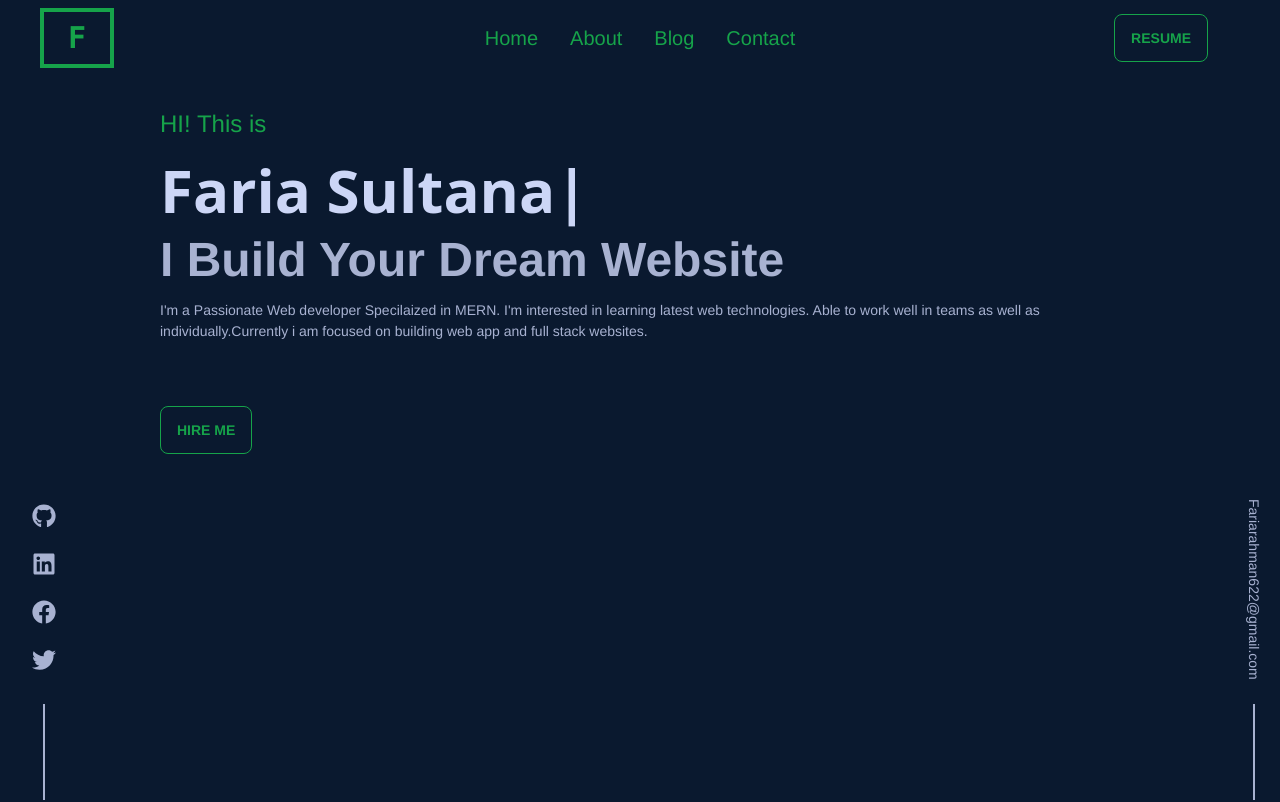
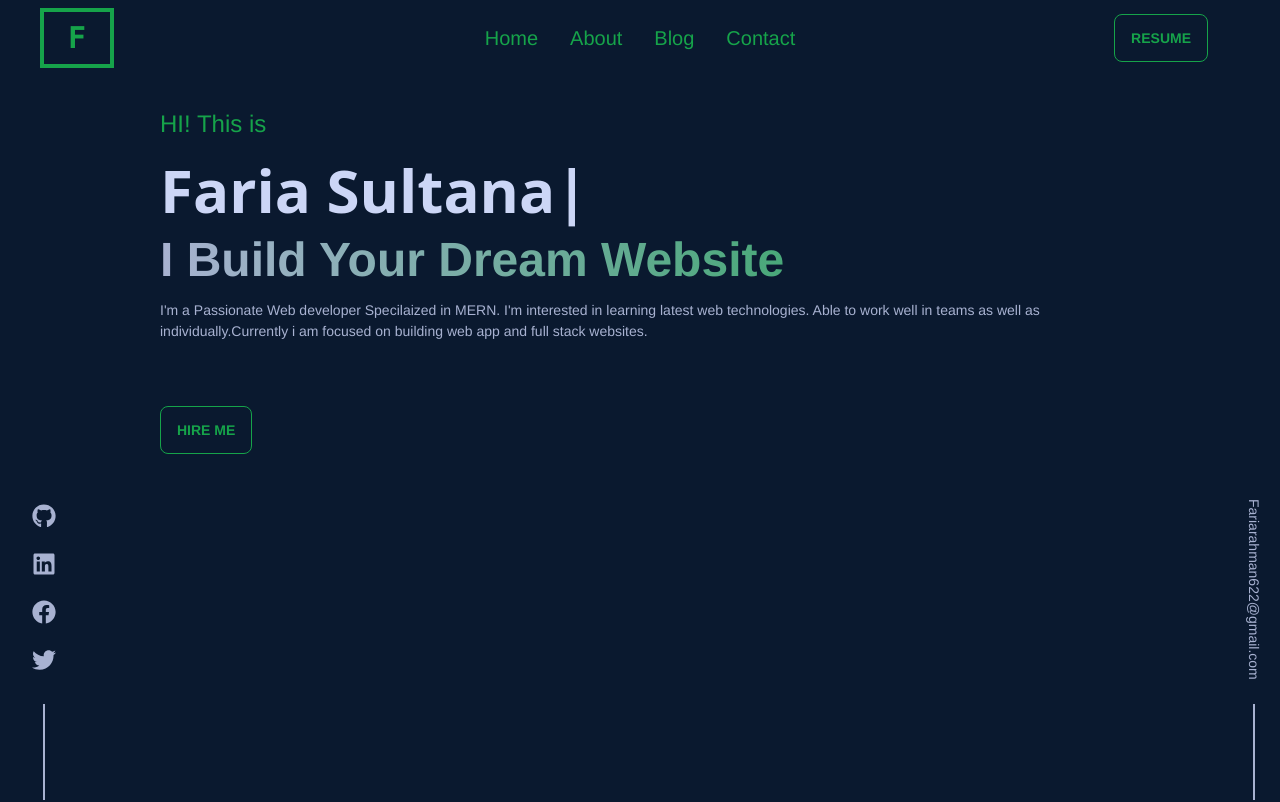
Before and after one commit to faria-r/Portfolio, a React (Create React App) app: page / in a window 1280 px wide. Shown: the top 802 px of the page. Built offline with nearby package versions, Linux system fonts and the light colour scheme; what tailwind-clip-path would draw is missing.

Commit message:
text color changed

```diff
--- a/src/Components/Home/Self/Self.js
+++ b/src/Components/Home/Self/Self.js
@@ -29,7 +29,7 @@ const Self = () => {
             repeat={Infinity} // Repeat this Animation Sequence infinitely
           />
         </span>
-        <h1 className="text-Slate text-5xl font-bold my-4">
+        <h1 className="text-Slate text-5xl font-bold my-4 multicolor text-transparent  bg-clip-text bg-gradient-to-r from-Slate to-green-600">
           {" "}
           I Build Your Dream Website{" "}
         </h1>
```
